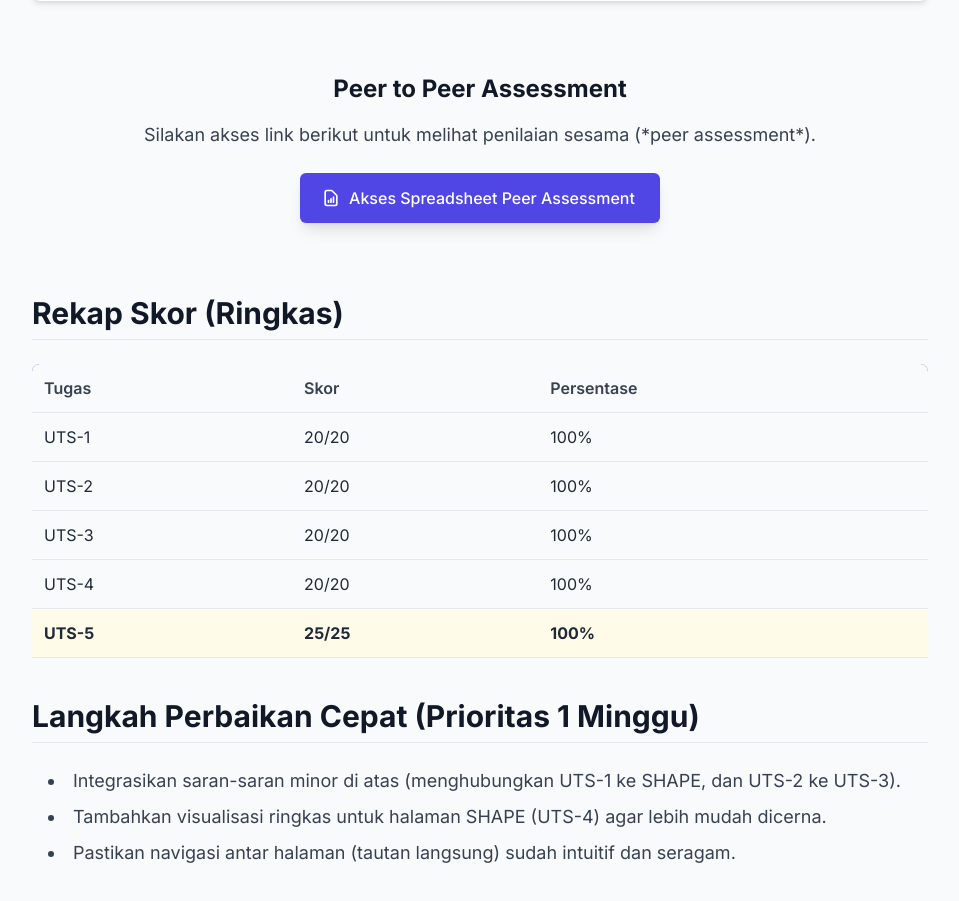
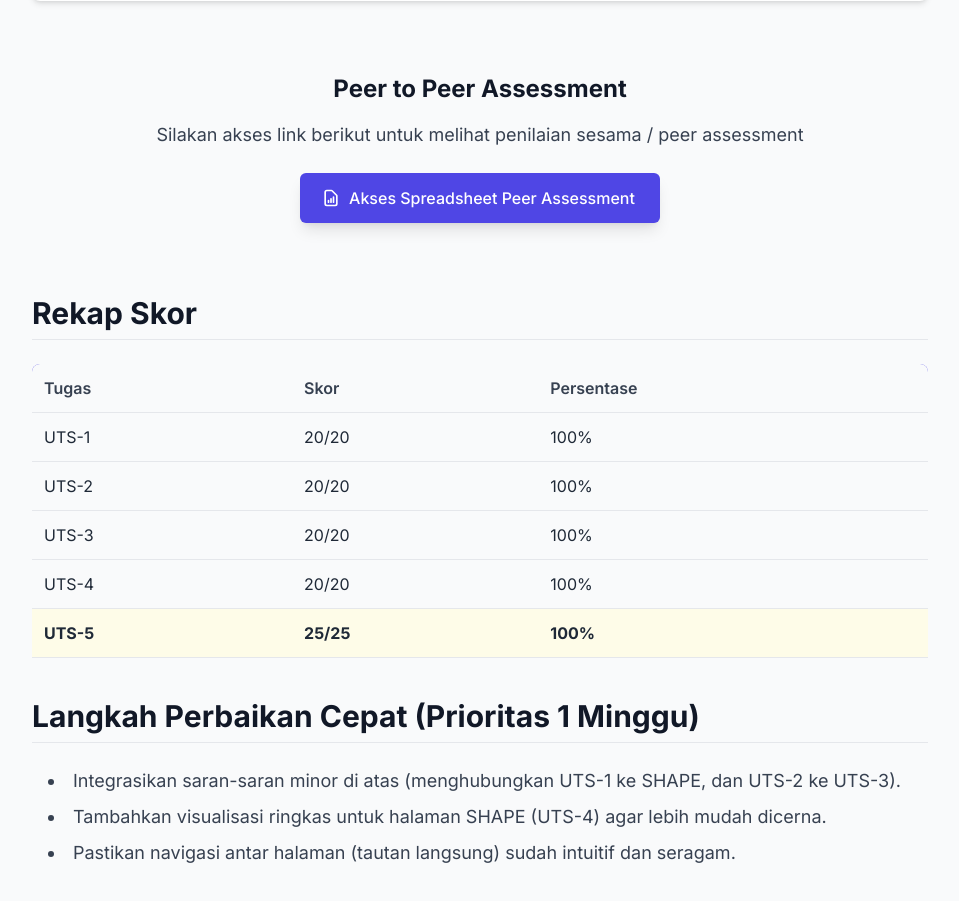
Before and after one commit to tepchu/Kominter2025, a plain HTML site: page project5.html in a window 1280 px wide. Shown: the part 4240-5141 px from the top of the page, without its empty margins (160-1119 px from the left). Drawn offline with nearby package versions, Linux system fonts and the light colour scheme.

Commit message:
update: rewording

```diff
--- a/project5.html
+++ b/project5.html
@@ -209,7 +209,7 @@
                 <section class="text-center py-8">
                     <h2 class="text-2xl font-bold text-gray-900 mb-4">Peer to Peer Assessment</h2>
                     <p class="text-lg text-gray-700 mb-6">
-                        Silakan akses link berikut untuk melihat penilaian sesama (*peer assessment*).
+                        Silakan akses link berikut untuk melihat penilaian sesama / peer assessment
                     </p>
                     <a href="https://docs.google.com/spreadsheets/d/1lN_WPdMc2bC-JfenxUbWLhPfl2cULzFtW3Y573d5c4c/edit?gid=1079418592#gid=1079418592"
                        target="_blank"
@@ -220,7 +220,7 @@
                 </section>
 
                 <section>
-                    <h2 class="text-3xl font-bold text-gray-900 mb-6 border-b pb-2">Rekap Skor (Ringkas)</h2>
+                    <h2 class="text-3xl font-bold text-gray-900 mb-6 border-b pb-2">Rekap Skor</h2>
                     <div class="overflow-x-auto">
                         <table class="min-w-full score-table">
                             <thead class="bg-indigo-600 text-white">
```
